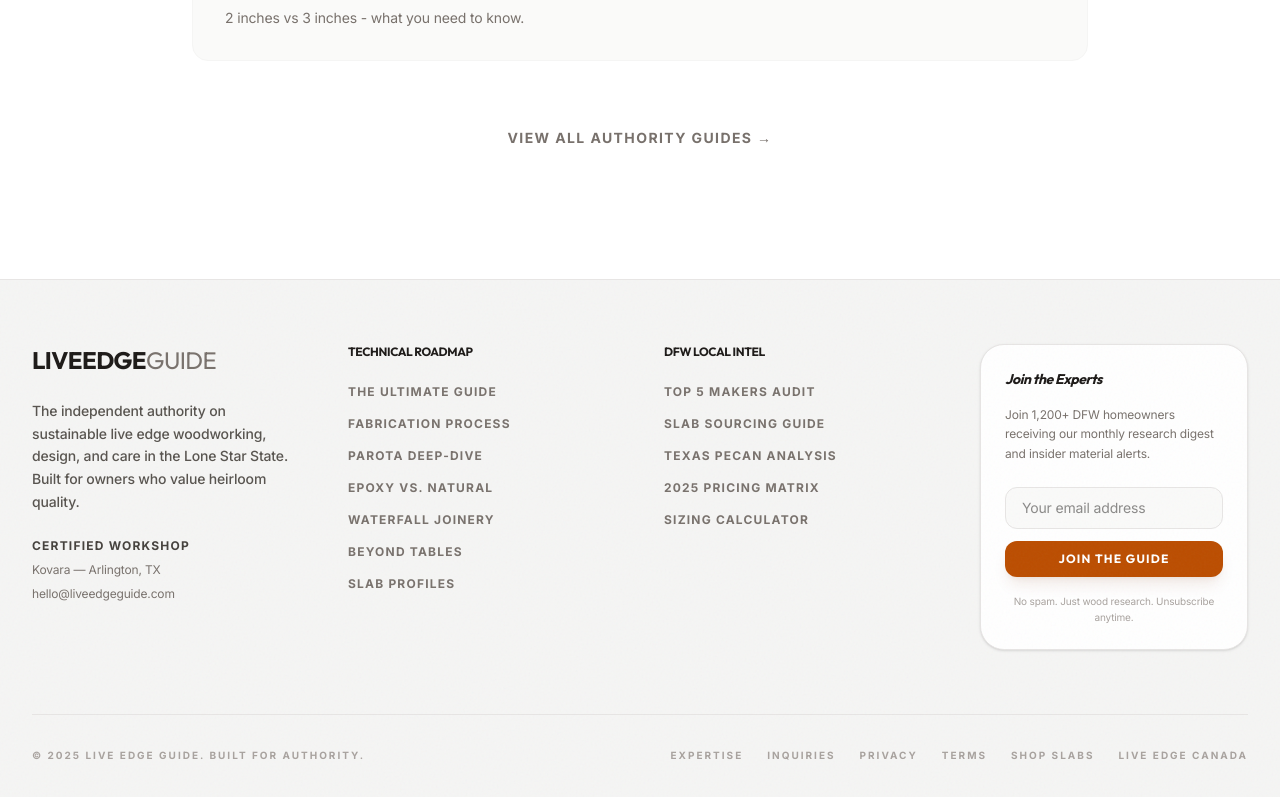
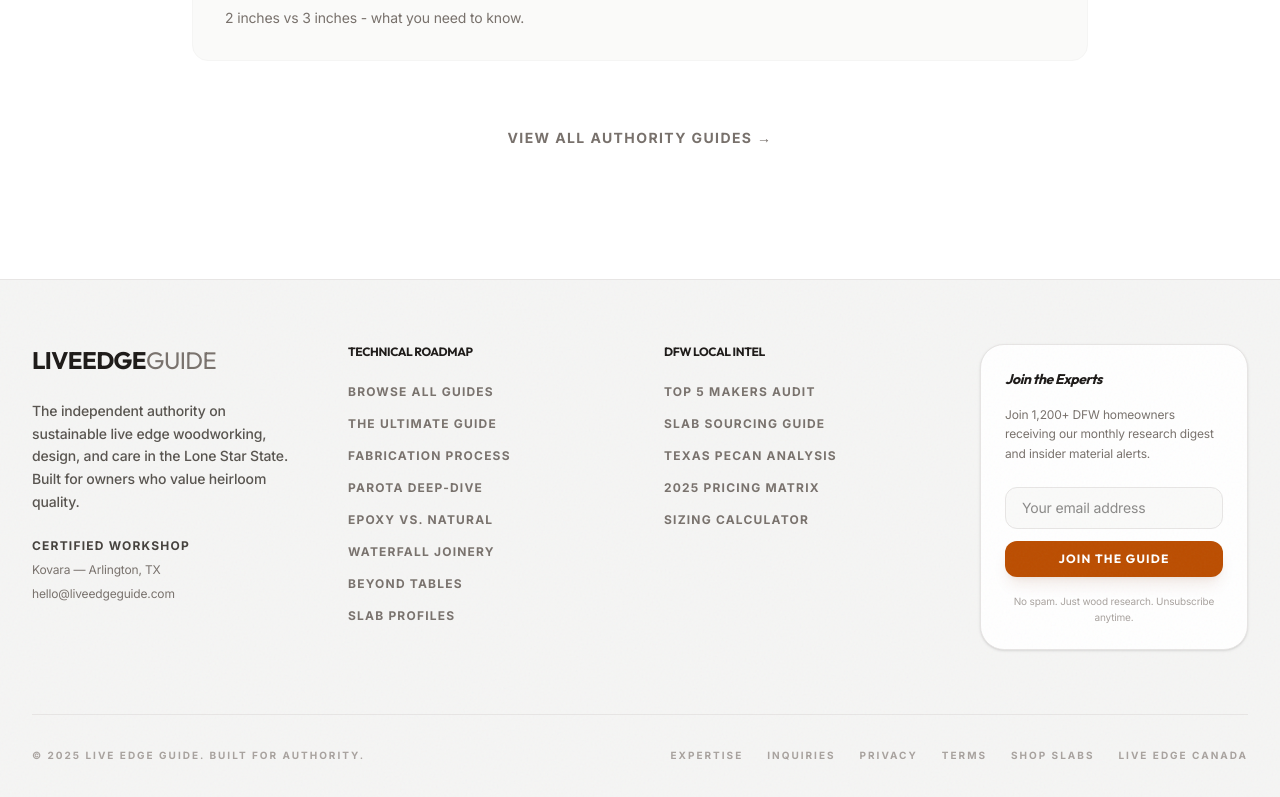
Before and after one commit to dmahoneyfrayze/texas-wood-authority, a Next.js app: page / in a window 1280 px wide. Shown: the part 4790-5587 px from the top of the page. Built offline with nearby package versions, Linux system fonts and the light colour scheme.

Commit message:
feat: add Browse All Guides link to footer navigation

```diff
--- a/components/Footer.tsx
+++ b/components/Footer.tsx
@@ -27,6 +27,7 @@ export function Footer() {
                             Technical Roadmap
                         </h3>
                         <ul className="space-y-4 text-xs font-bold text-stone-500 dark:text-stone-400 uppercase tracking-widest">
+                            <li><Link href="/guides" className="hover:text-amber-700 transition-colors">Browse All Guides</Link></li>
                             <li><Link href="/guides/the-ultimate-live-edge-wood-guide" className="hover:text-amber-700 transition-colors">The Ultimate Guide</Link></li>
                             <li><Link href="/process/how-live-edge-tables-are-made" className="hover:text-amber-700 transition-colors">Fabrication Process</Link></li>
                             <li><Link href="/guides/parota-wood-pros-cons-use-cases" className="hover:text-amber-700 transition-colors">Parota Deep-Dive</Link></li>
```
